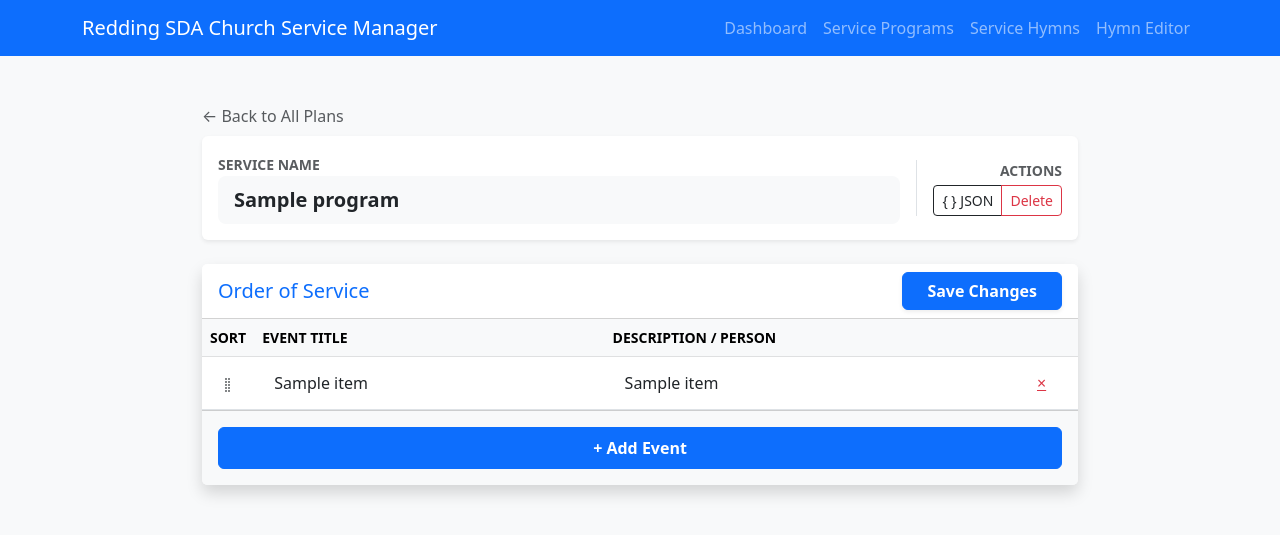
After one commit to rykovv/selah, a FastAPI app: template src/vmix-hymnal-manager/templates/program_editor.html in a window 1280 px wide. The commit adds this page. Shown: the top 535 px of the page. Run offline with FastAPI, Linux system fonts and the light colour scheme; the template is opened without the code that fills it: most values are stand-ins (such as "Sample title", 1, 10 or a date in 2020); some libraries are stand-ins or nearby versions.

Commit message:
introduce service manager

```diff
--- a/src/vmix-hymnal-manager/app.py
+++ b/src/vmix-hymnal-manager/app.py
@@ -11,7 +11,7 @@ from fastapi.templating import Jinja2Templates
 from pydantic import BaseModel, ConfigDict
 from typing import List, Optional
 
-from sqlalchemy import create_engine, Column, Integer, String, ForeignKey, Text
+from sqlalchemy import create_engine, Column, Integer, String, ForeignKey, Text, Boolean
 from sqlalchemy.orm import sessionmaker, Session, relationship, declarative_base
 from sqlalchemy import or_
 
@@ -95,6 +95,30 @@ class ServicePlanModel(Base):
 
     # We fetch the hymn details when we load the plan
     hymn = relationship("HymnModel", back_populates="service_plans")
+
+
+class ProgramModel(Base):
+    __tablename__ = "programs"
+
+    id = Column(Integer, primary_key=True, index=True)
+    name = Column(String) # e.g. "Divine Service", "Vespers"
+    is_active = Column(Boolean, default=False)
+
+    # Relationships
+    items = relationship("ProgramItemModel", back_populates="program", cascade="all, delete-orphan")
+
+
+class ProgramItemModel(Base):
+    __tablename__ = "program_items"
+
+    id = Column(Integer, primary_key=True, index=True)
+    program_id = Column(Integer, ForeignKey("programs.id"))
+
+    sequence = Column(Integer) # Order in the list
+    title = Column(String)     # e.g. "Welcome", "Scripture"
+    subtitle = Column(String)  # e.g. "John Doe", "Psalm 23"
+
+    program = relationship("ProgramModel", back_populates="items")
 
 # --- 3. The vMix Transformation Logic ---
 
@@ -194,13 +218,36 @@ def seed_database(db: Session = Depends(get_db)):
 
 @app.get("/", response_class=HTMLResponse)
 def read_dashboard(request: Request, db: Session = Depends(get_db)):
-    """Render the main dashboard."""
+    """The new Main Dashboard: Active Program + Service Plan"""
+
+    # 1. Get Active Program
+    active_prog = db.query(ProgramModel).filter(ProgramModel.is_active == True).first()
+    if active_prog:
+        # Sort items
+        active_prog.items.sort(key=lambda x: (x.sequence if x.sequence is not None else 9999, x.id))
+
+    # 2. Get Hymn Service Plan
+    plan = db.query(ServicePlanModel).order_by(ServicePlanModel.sequence).all()
+
+    return templates.TemplateResponse("index.html", {
+        "request": request,
+        "program": active_prog,
+        "service_plan": plan
+    })
+
+# --- HYMN MANAGER (Formerly Index) ---
+@app.get("/hymns", response_class=HTMLResponse)
+def page_hymns_manager(
+    request: Request,
+    db: Session = Depends(get_db)
+):
+    """The Hymn Selection Interface (Old Dashboard)"""
     # 1. Get the current plan
     plan = db.query(ServicePlanModel).order_by(ServicePlanModel.sequence).all()
     # 2. Get the full library (Simple version: fetch all)
     library = db.query(HymnModel).order_by(HymnModel.number).all()
 
-    return templates.TemplateResponse("dashboard.html", {
+    return templates.TemplateResponse("hymn_manager.html", {
         "request": request,
         "plan": plan,
         "library": library
@@ -629,5 +676,172 @@ def download_ppt(
     )
 
 
+@app.get("/programs", response_class=HTMLResponse)
+def page_programs(request: Request, db: Session = Depends(get_db)):
+    programs = db.query(ProgramModel).order_by(ProgramModel.id.desc()).all()
+    return templates.TemplateResponse("programs.html", {"request": request, "programs": programs})
+
+
+@app.post("/programs/new")
+def new_program(db: Session = Depends(get_db)):
+    # Create blank program with default name
+    # We removed the date logic here
+    new_prog = ProgramModel(name="New Service Program", is_active=False)
+
+    db.add(new_prog)
+    db.commit()
+    db.refresh(new_prog)
+
+    return RedirectResponse(f"/programs/{new_prog.id}", status_code=303)
+
+
+# 3. THE NEW EDITOR PAGE (Full Screen)
+@app.get("/programs/{id}", response_class=HTMLResponse)
+def program_editor_page(id: int, request: Request, db: Session = Depends(get_db)):
+    prog = db.query(ProgramModel).filter(ProgramModel.id == id).first()
+
+    if not prog:
+        return RedirectResponse("/programs")
+
+    # CRITICAL: Sort items before sending to template
+    # 1. Primary Sort: 'sequence' (Low numbers first)
+    # 2. Secondary Sort: 'id' (Created earlier first, as tie-breaker)
+    # We use 9999 as a fallback if sequence is None to put unsorted items at the end
+    prog.items.sort(key=lambda x: (x.sequence if x.sequence is not None else 9999, x.id))
+
+    return templates.TemplateResponse("program_editor.html", {"request": request, "program": prog})
+
+
+@app.delete("/programs/{id}")
+def delete_program(id: int, db: Session = Depends(get_db)):
+    """Deletes the entire program and redirects to the main list."""
+
+    # 1. Delete the program (Cascades to items automatically if configured,
+    #    but standard SQLAlchemy delete usually handles it if relationships are set correctly)
+    db.query(ProgramModel).filter(ProgramModel.id == id).delete()
+    db.commit()
+
+    # 2. Redirect back to the main list
+    # HTMX will follow this 303 redirect and replace the body with the list page
+    return RedirectResponse("/programs", status_code=303)
+
+
+@app.get("/programs/{id}/edit", response_class=HTMLResponse)
+def edit_program(id: int, request: Request, db: Session = Depends(get_db)):
+    prog = db.query(ProgramModel).filter(ProgramModel.id == id).first()
+    return templates.TemplateResponse("partials/program_editor.html", {"request": request, "program": prog})
+
+@app.post("/programs/{id}/update_meta")
+def update_program_meta(id: int, name: str = Form(...), db: Session = Depends(get_db)):
+    # Removed 'date' parameter from function signature
+    prog = db.query(ProgramModel).filter(ProgramModel.id == id).first()
+    prog.name = name
+    # Removed prog.date = date
+    db.commit()
+    return Response(status_code=200)
+
+@app.post("/programs/{id}/add_item")
+def add_program_item(id: int, request: Request, db: Session = Depends(get_db)):
+    # Add blank row
+    new_item = ProgramItemModel(program_id=id, title="", subtitle="", sequence=999)
+    db.add(new_item)
+    db.commit()
+    db.refresh(new_item)
+    return templates.TemplateResponse("partials/program_row.html", {"request": request, "item": new_item})
+
+@app.post("/programs/item/{item_id}/update")
+def update_item(item_id: int, title: str = Form(""), subtitle: str = Form(""), db: Session = Depends(get_db)):
+    item = db.query(ProgramItemModel).filter(ProgramItemModel.id == item_id).first()
+    item.title = title
+    item.subtitle = subtitle
+    db.commit()
+    return Response(status_code=200)
+
+@app.delete("/programs/item/{item_id}")
+def delete_item(item_id: int, db: Session = Depends(get_db)):
+    db.query(ProgramItemModel).filter(ProgramItemModel.id == item_id).delete()
+    db.commit()
+    return Response(status_code=200)
+
+# --- VMIX ENDPOINT ---
+
+@app.post("/programs/{id}/activate")
+def activate_program(id: int, request: Request, db: Session = Depends(get_db)):
+    """Sets the given program as the 'Active' one."""
+    # 1. Deactivate all
+    db.query(ProgramModel).update({ProgramModel.is_active: False})
+
+    # 2. Activate target
+    prog = db.query(ProgramModel).filter(ProgramModel.id == id).first()
+    if prog:
+        prog.is_active = True
+        db.commit()
+
+    # 3. Return ONLY the list partial (not the whole page)
+    programs = db.query(ProgramModel).order_by(ProgramModel.id.desc()).all()
+    return templates.TemplateResponse("partials/program_list.html", {"request": request, "programs": programs})
+
+
+@app.post("/programs/{id}/reorder")
+def reorder_program_items(
+    id: int,
+    item_ids: List[int] = Form(...), # Receives list: item_ids=1&item_ids=5...
+    db: Session = Depends(get_db)
+):
+    """Updates the sequence of items based on the received list order."""
+    # Loop through the list of IDs.
+    # The index in the list becomes the new sequence number.
+    for index, item_id in enumerate(item_ids):
+        item = db.query(ProgramItemModel).filter(ProgramItemModel.id == item_id).first()
+        if item:
+            item.sequence = index
+
+    db.commit()
+    return Response(status_code=200)
+
+
+# --- API ENDPOINTS (JSON for vMix) ---
+
+@app.get("/api/program/{id}/json")
+def get_program_json(id: int, db: Session = Depends(get_db)):
+    """Returns JSON for a specific program ID."""
+    prog = db.query(ProgramModel).filter(ProgramModel.id == id).first()
+
+    if not prog:
+        return []
+
+    # Sort items by sequence (if available) or ID
+    items = sorted(prog.items, key=lambda x: (x.sequence if x.sequence is not None else 9999, x.id))
+
+    data = []
+    for item in items:
+        data.append({
+            "title": item.title or "",
+            "subtitle": item.subtitle or ""
+        })
+
+    return data
+
+@app.get("/api/program/current")
+def get_current_program_json(db: Session = Depends(get_db)):
+    """Returns JSON for the currently ACTIVE program."""
+    prog = db.query(ProgramModel).filter(ProgramModel.is_active == True).first()
+    # Use sequence first, then ID as fallback
+
+    if not prog:
+        return [{"title": "No Active Program", "subtitle": "Select one in Dashboard"}]
+
+    items = sorted(prog.items, key=lambda x: (x.sequence if x.sequence is not None else 9999, x.id))
+
+    data = []
+    for item in items:
+        data.append({
+            "title": item.title or "",
+            "subtitle": item.subtitle or ""
+        })
+
+    return data
+
+
 if __name__ == "__main__":
     uvicorn.run(app, host="0.0.0.0", port=10001)
--- a/src/vmix-hymnal-manager/templates/base.html
+++ b/src/vmix-hymnal-manager/templates/base.html
@@ -8,17 +8,19 @@
     <link href="https://cdn.jsdelivr.net/npm/bootstrap@5.3.0/dist/css/bootstrap.min.css" rel="stylesheet">
     <script src="https://unpkg.com/htmx.org@1.9.4"></script>
     <script src="https://cdn.jsdelivr.net/npm/bootstrap@5.3.0/dist/js/bootstrap.bundle.min.js"></script>
+    <script src="https://cdnjs.cloudflare.com/ajax/libs/Sortable/1.15.0/Sortable.min.js"></script>
 </head>
 
 <body class="bg-light">
 
     <nav class="navbar navbar-expand-lg navbar-dark bg-primary mb-4">
         <div class="container">
-            <a class="navbar-brand" href="/">Redding SDA Church Hymnal Manager</a>
+            <a class="navbar-brand" href="/">Redding SDA Church Service Manager</a>
             <div class="navbar-nav">
-                <a class="nav-link" href="/">Service Plan</a>
+                <a class="nav-link" href="/">Dashboard</a>
+                <a class="nav-link" href="/programs">Service Programs</a>
+                <a class="nav-link" href="/hymns">Service Hymns</a>
                 <a class="nav-link" href="/editor">Hymn Editor</a>
-                <a class="nav-link" target="_blank" href="/api/vmix">vMix JSON Feed</a>
             </div>
         </div>
     </nav>
--- /dev/null
+++ b/src/vmix-hymnal-manager/templates/partials/program_row.html
@@ -0,0 +1,25 @@
+<tr id="row-{{ item.id }}" data-id="{{ item.id }}">
+    <td class="text-center text-muted handle" style="cursor: grab;">
+        <svg xmlns="http://www.w3.org/2000/svg" width="16" height="16" fill="currentColor" class="bi bi-grip-vertical"
+            viewBox="0 0 16 16">
+            <path
+                d="M7 2a1 1 0 1 1-2 0 1 1 0 0 1 2 0zm3 0a1 1 0 1 1-2 0 1 1 0 0 1 2 0zM7 5a1 1 0 1 1-2 0 1 1 0 0 1 2 0zm3 0a1 1 0 1 1-2 0 1 1 0 0 1 2 0zM7 8a1 1 0 1 1-2 0 1 1 0 0 1 2 0zm3 0a1 1 0 1 1-2 0 1 1 0 0 1 2 0zM7 11a1 1 0 1 1-2 0 1 1 0 0 1 2 0zm3 0a1 1 0 1 1-2 0 1 1 0 0 1 2 0zM7 14a1 1 0 1 1-2 0 1 1 0 0 1 2 0zm3 0a1 1 0 1 1-2 0 1 1 0 0 1 2 0z" />
+        </svg>
+    </td>
+    <td>
+        <input type="text" class="form-control border-0 bg-transparent" name="title" value="{{ item.title or '' }}"
+            placeholder="e.g. Welcome" hx-post="/programs/item/{{ item.id }}/update" hx-trigger="change"
+            hx-include="closest tr">
+    </td>
+    <td>
+        <input type="text" class="form-control border-0 bg-transparent" name="subtitle"
+            value="{{ item.subtitle or '' }}" placeholder="e.g. John Doe" hx-post="/programs/item/{{ item.id }}/update"
+            hx-trigger="change" hx-include="closest tr">
+    </td>
+    <td>
+        <button class="btn btn-link text-danger p-0" hx-delete="/programs/item/{{ item.id }}"
+            hx-target="#row-{{ item.id }}" hx-swap="outerHTML">
+            &times;
+        </button>
+    </td>
+</tr>
--- /dev/null
+++ b/src/vmix-hymnal-manager/templates/program_editor.html
@@ -0,0 +1,117 @@
+{% extends "base.html" %}
+
+{% block content %}
+<div class="container py-4" style="max-width: 900px;">
+
+    <div class="mb-4">
+        <a href="/programs" class="text-decoration-none text-muted mb-2 d-inline-block">
+            &larr; Back to All Plans
+        </a>
+
+        <div class="card shadow-sm border-0 p-3 mb-3">
+            <div class="d-flex justify-content-between align-items-center gap-3">
+
+                <div class="flex-grow-1">
+                    <label class="small text-muted fw-bold">SERVICE NAME</label>
+                    <input type="text" id="service-name" name="name" value="{{ program.name }}"
+                        class="form-control form-control-lg fw-bold border-0 bg-light"
+                        placeholder="e.g. Divine Service">
+                </div>
+
+                <div class="text-end ps-3 border-start">
+                    <label class="small text-muted fw-bold d-block mb-1">ACTIONS</label>
+                    <div class="btn-group">
+                        <a href="/api/program/{{ program.id }}/json" target="_blank" class="btn btn-outline-dark btn-sm"
+                            title="View JSON Source">
+                            { } JSON
+                        </a>
+                        <button class="btn btn-outline-danger btn-sm" hx-delete="/programs/{{ program.id }}"
+                            hx-confirm="Delete this entire service plan?" hx-target="body">
+                            Delete
+                        </button>
+                    </div>
+                </div>
+            </div>
+        </div>
+    </div>
+
+    <div class="card shadow border-0">
+
+        <div class="card-header bg-white py-2 d-flex justify-content-between align-items-center">
+            <h5 class="m-0 text-primary">Order of Service</h5>
+
+            <button class="btn btn-primary fw-bold px-4 shadow-sm" id="save-btn"
+                hx-post="/programs/{{ program.id }}/update_meta" hx-include="#service-name" hx-swap="none"
+                hx-on::after-request="showSavedStatus()">
+                Save Changes
+            </button>
+        </div>
+
+        <div class="table-responsive">
+            <table class="table table-hover align-middle mb-0">
+                <thead class="table-light text-uppercase text-muted small">
+                    <tr>
+                        <th style="width: 50px;" class="text-center">Sort</th>
+                        <th style="width: 40%;">Event Title</th>
+                        <th>Description / Person</th>
+                        <th style="width: 50px;"></th>
+                    </tr>
+                </thead>
+                <tbody id="items-container">
+                    {% for item in program.items %}
+                    {% include "partials/program_row.html" %}
+                    {% endfor %}
+                </tbody>
+            </table>
+        </div>
+
+        <div class="card-footer bg-light p-3 text-center">
+            <button class="btn btn-primary w-100 py-2 fw-bold" hx-post="/programs/{{ program.id }}/add_item"
+                hx-target="#items-container" hx-swap="beforeend">
+                + Add Event
+            </button>
+        </div>
+    </div>
+
+</div>
+
+<script>
+    function showSavedStatus() {
+        const btn = document.getElementById('save-btn');
+        const originalText = btn.innerHTML;
+
+        // 1. Change visual state to Green/Success
+        btn.innerHTML = 'Saved!';
+        btn.classList.remove('btn-primary');
+        btn.classList.add('btn-success');
+
+        // 2. Revert after 1.5 seconds
+        setTimeout(() => {
+            btn.innerHTML = originalText;
+            btn.classList.remove('btn-success');
+            btn.classList.add('btn-primary');
+        }, 1500);
+    }
+
+    // Initialize SortableJS for drag-and-drop
+    document.addEventListener("DOMContentLoaded", function () {
+        var el = document.getElementById('items-container');
+        if (el) {
+            new Sortable(el, {
+                handle: '.handle',
+                animation: 150,
+                ghostClass: 'bg-light',
+                onEnd: function (evt) {
+                    var itemIds = Array.from(el.children).map(function (row) {
+                        return row.getAttribute('data-id');
+                    });
+                    htmx.ajax('POST', '/programs/{{ program.id }}/reorder', {
+                        values: { item_ids: itemIds },
+                        swap: 'none'
+                    });
+                }
+            });
+        }
+    });
+</script>
+{% endblock %}
```
Also changed, not shown: src/vmix-hymnal-manager/templates/hymn_manager.html (renamed from src/vmix-hymnal-manager/templates/dashboard.html, +12 -3 lines), src/vmix-hymnal-manager/templates/index.html (added, +113 -0 lines), src/vmix-hymnal-manager/templates/partials/program_list.html (added, +54 -0 lines), src/vmix-hymnal-manager/templates/programs.html (added, +29 -0 lines).
